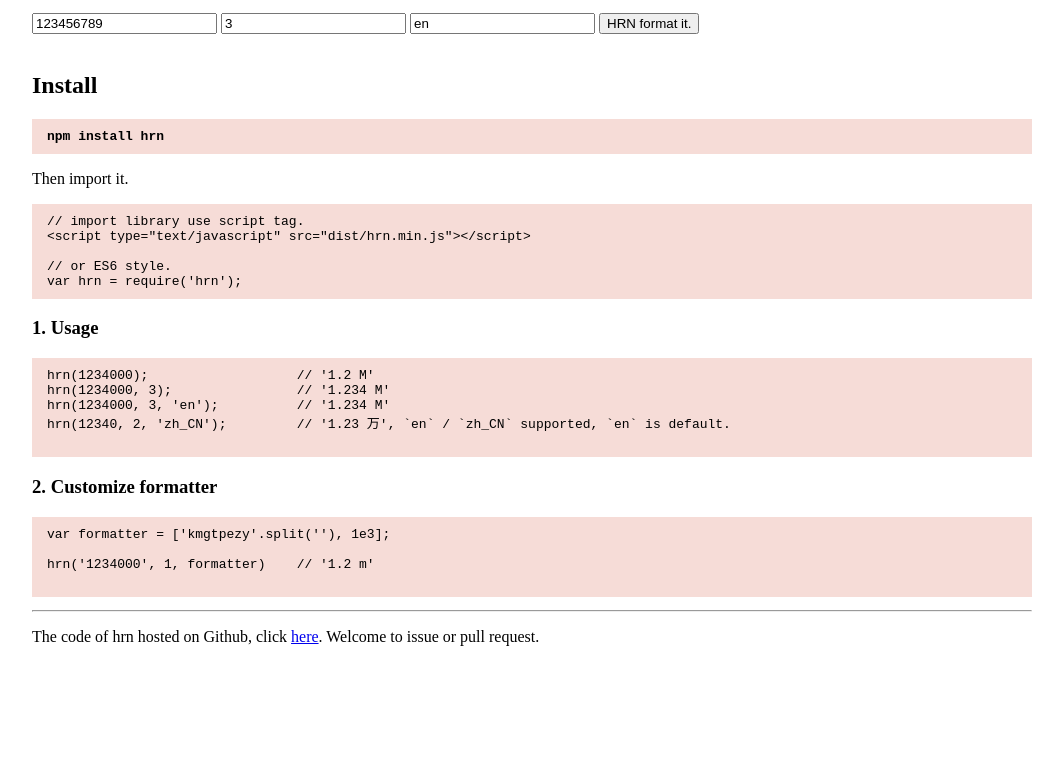
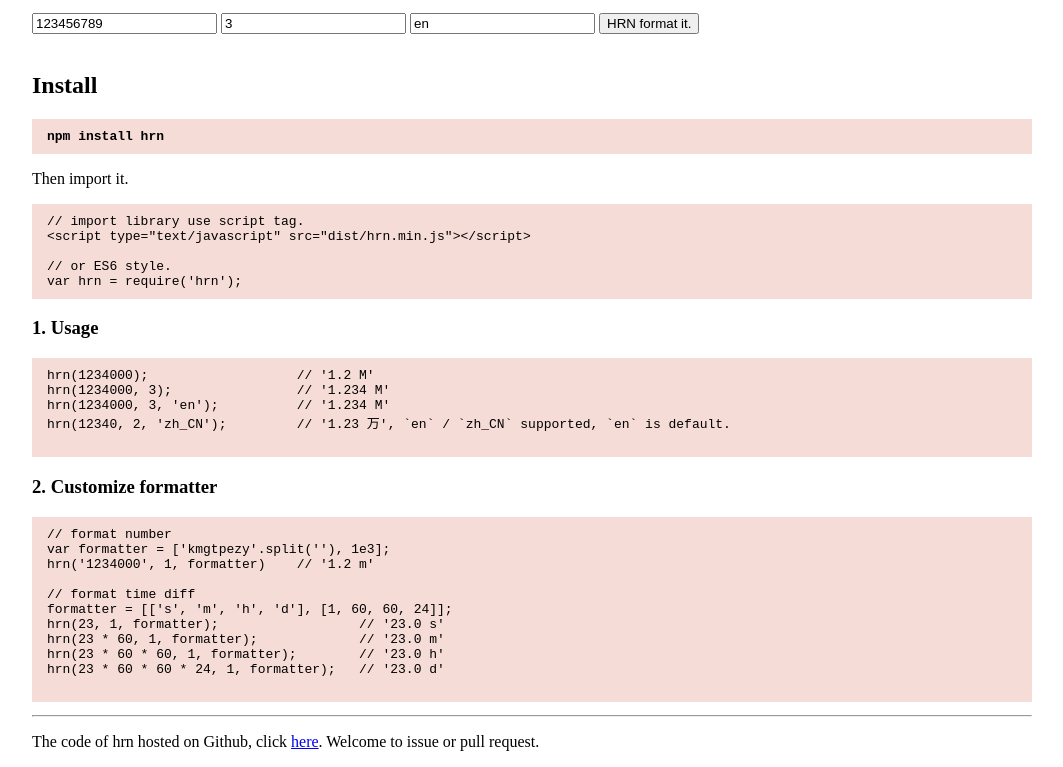
Before and after one commit to hustcc/hrn, a website: page index.html in a window 1280 px wide. Shown: the part 101-868 px from the top of the page, without its empty margins (108-1171 px from the left). Before the commit the page ends 800 px from the top, so only its background shows below. Drawn offline with Linux system fonts and the light colour scheme.

Commit message:
update website

```diff
--- a/index.html
+++ b/index.html
@@ -63,9 +63,16 @@
   </pre>
   <h3>2. Customize formatter</h3>
   <pre>
+// format number
 var formatter = ['kmgtpezy'.split(''), 1e3];
+hrn('1234000', 1, formatter)    // '1.2 m'
 
-hrn('1234000', 1, formatter)    // '1.2 m'
+// format time diff
+formatter = [['s', 'm', 'h', 'd'], [1, 60, 60, 24]];
+hrn(23, 1, formatter);                  // '23.0 s'
+hrn(23 * 60, 1, formatter);             // '23.0 m'
+hrn(23 * 60 * 60, 1, formatter);        // '23.0 h'
+hrn(23 * 60 * 60 * 24, 1, formatter);   // '23.0 d'
   </pre>
   <hr />
 
```
